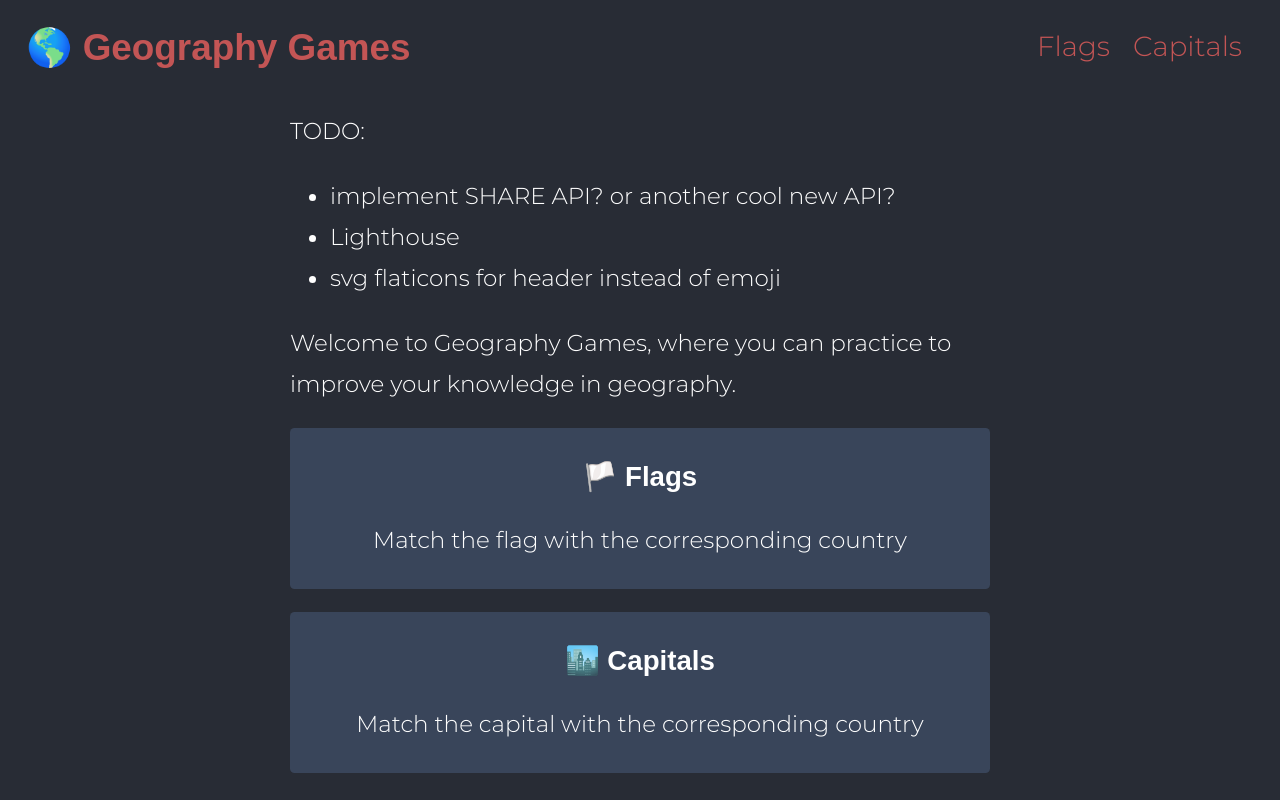
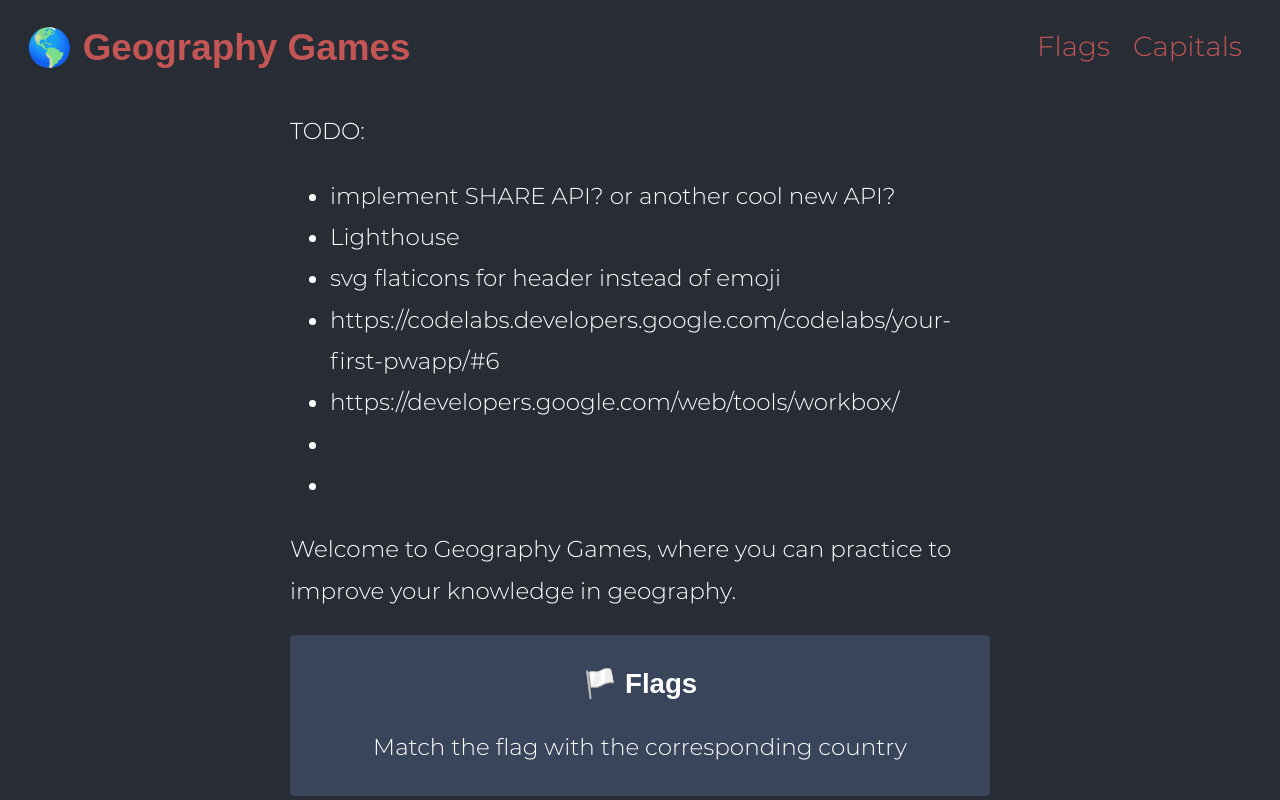
Before and after one commit to aiupjulian/world-geography-games, a Svelte app: page / in a window 1280 px wide. Shown: the top 800 px of the page. Built offline with nearby package versions, Linux system fonts and the light colour scheme; a web font is replaced by a local one.

Commit message:
Update todo

```diff
--- a/src/components/Options.svelte
+++ b/src/components/Options.svelte
@@ -39,4 +39,5 @@
       on:click={() => handleSelected(index)}
     />
   {/each}
+  <button on:click={() => {}}>Next!</button>
 </div>
--- a/src/routes/Home.svelte
+++ b/src/routes/Home.svelte
@@ -18,6 +18,10 @@
     <li>implement SHARE API? or another cool new API?</li>
     <li>Lighthouse</li>
     <li>svg flaticons for header instead of emoji</li>
+    <li>https://codelabs.developers.google.com/codelabs/your-first-pwapp/#6</li>
+    <li>https://developers.google.com/web/tools/workbox/</li>
+    <li></li>
+    <li></li>
   </ul>
 </div>
 <p>Welcome to Geography Games, where you can practice to improve your knowledge in geography.</p>
```
